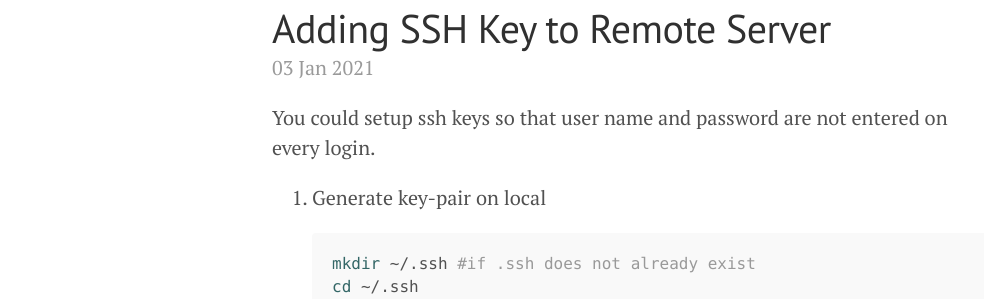
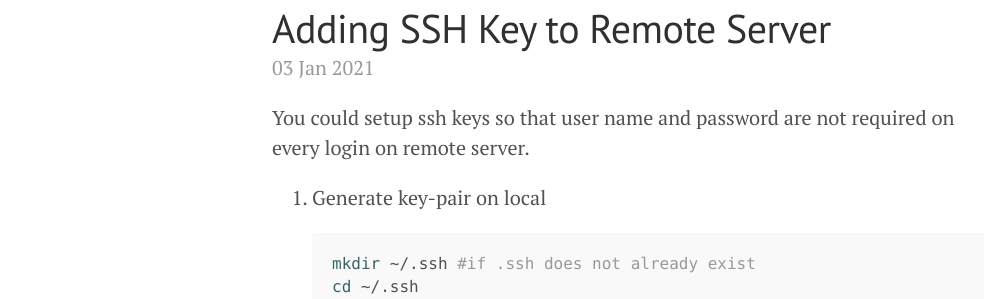
Before and after one commit to Saltwater-City/bslc.github.io, a Jekyll site: the page built from _posts/2021-01-03-ssh-key-on-remote.md, in a window 1280 px wide. Shown: the part 129-428 px from the top of the page, without its empty margins (8-992 px from the left). Built offline with Jekyll 4.4.1, drawn with Linux system fonts in a browser that asks for light colours.

Commit message:
minor edit on ssh-key post

```diff
--- a/_posts/2021-01-03-ssh-key-on-remote.md
+++ b/_posts/2021-01-03-ssh-key-on-remote.md
@@ -4,7 +4,7 @@ title: Adding SSH Key to Remote Server
 tags: ssh
 ---
 
-You could setup ssh keys so that user name and password are not entered on every login.
+You could setup ssh keys so that user name and password are not required on every login on remote server.
 
 1. Generate key-pair on local
 
```
